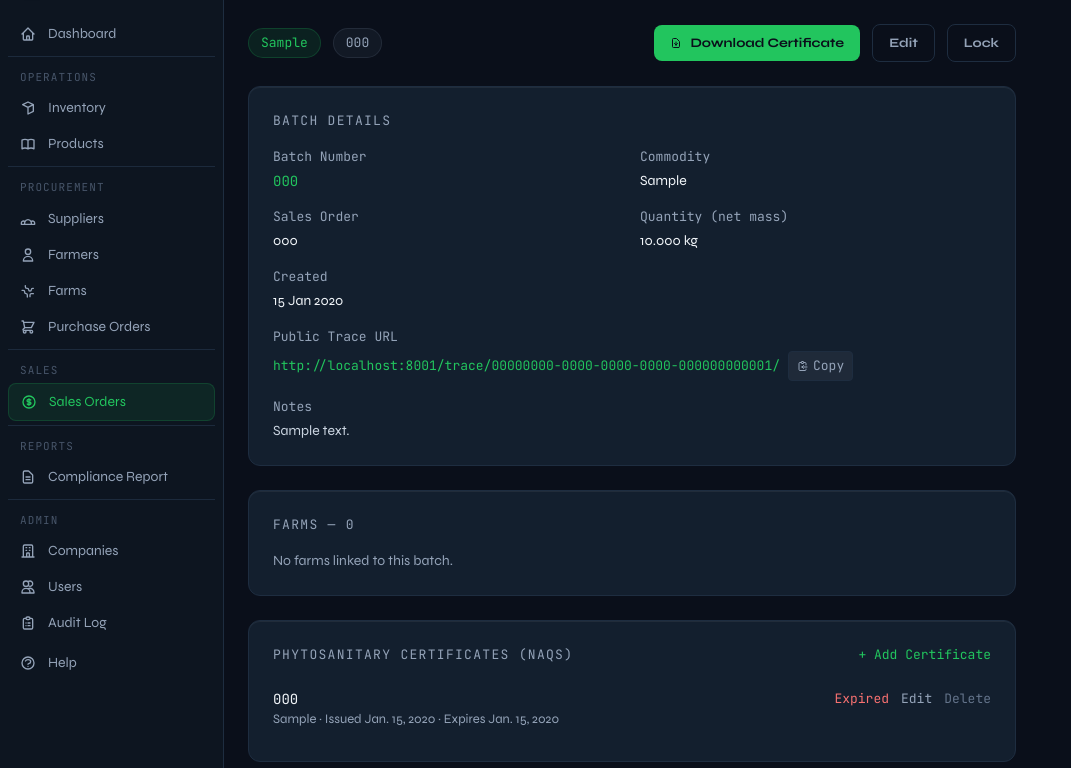
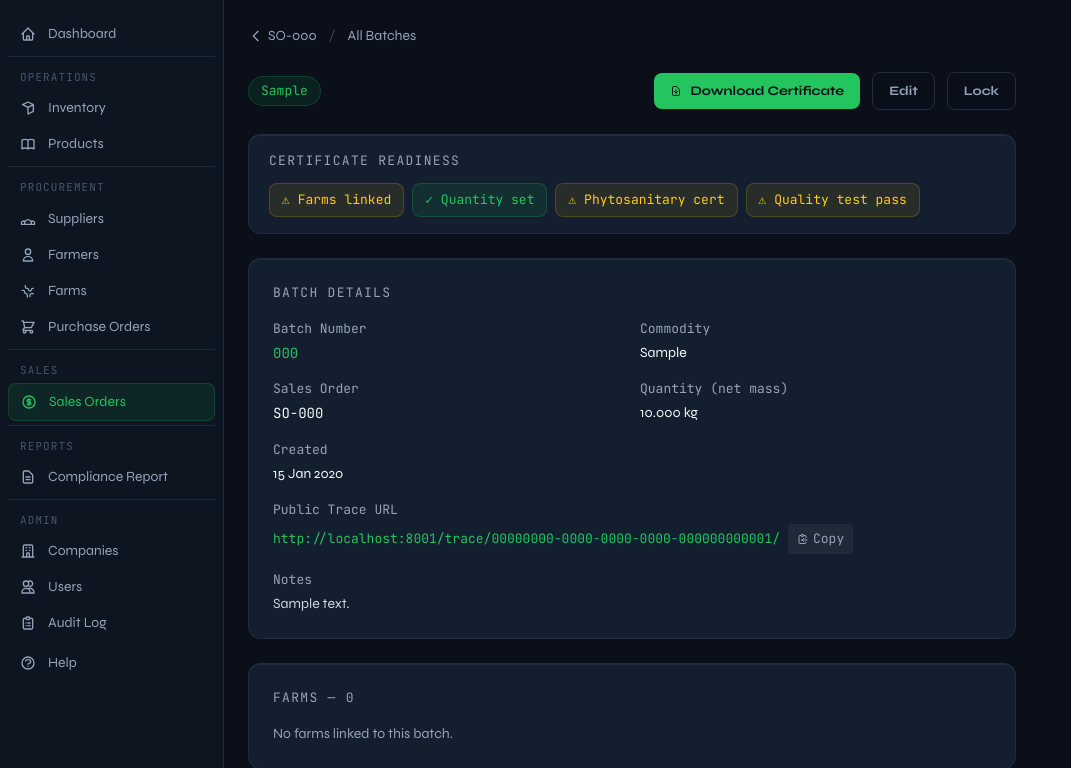
Before and after one commit to Sirleroy/agri_ops, a Django app: page /sales-orders/batches/1/ in a window 1280 px wide. Shown: the part 52-820 px from the top of the page, without its empty margins (0-1071 px from the left). Run offline with Django 5.2, Linux system fonts and the light colour scheme; a user stored in the database is signed in; tables that the repository leaves empty hold one stand-in row (values such as "Sample post"); data that the repository does not hold is empty; some libraries are stand-ins or nearby versions.

Commit message:
feat(batches): EUDR readiness strip, farm checkboxes, breadcrumb nav
- Readiness strip on batch detail: 4 pills (farms, quantity, phyto,
  quality) — green when met, amber when not; drives certificate readiness
  at a glance without opening every sub-section
- Farm selection replaced Django multi-select with checkbox list showing
  supplier, commodity, area, and compliance status per farm
- Back/cancel links use ?next or batch_detail or batch_list fallback
- SO number on batch detail is now a clickable link to the order
- get_success_url() on create/update redirects to batch detail

Co-Authored-By: Claude Sonnet 4.6 <noreply@anthropic.com>

```diff
--- a/apps/sales_orders/batch_views.py
+++ b/apps/sales_orders/batch_views.py
@@ -35,8 +35,16 @@ class BatchDetailView(StaffRequiredMixin, DetailView):
 
     def get_context_data(self, **kwargs):
         context = super().get_context_data(**kwargs)
-        context['phytosanitary_certs'] = self.object.phytosanitary_certs.all()
-        context['quality_tests'] = self.object.quality_tests.all()
+        phyto_certs = list(self.object.phytosanitary_certs.all())
+        quality_tests = self.object.quality_tests.all()
+        context['phytosanitary_certs'] = phyto_certs
+        context['quality_tests'] = quality_tests
+        context['readiness'] = {
+            'farms': self.object.farms.exists(),
+            'quantity': bool(self.object.quantity_kg),
+            'phyto': any(c.is_current for c in phyto_certs),
+            'quality': quality_tests.filter(result='pass').exists(),
+        }
         return context
 
 
@@ -44,7 +52,6 @@ class BatchCreateView(AuditCreateMixin, StaffRequiredMixin, CreateView):
     model = Batch
     template_name = 'sales_orders/batches/form.html'
     fields = ['sales_order', 'commodity', 'quantity_kg', 'farms', 'notes']
-    success_url = reverse_lazy('sales_orders:batch_list')
 
     def get_form(self, form_class=None):
         form = super().get_form(form_class)
@@ -55,16 +62,24 @@ class BatchCreateView(AuditCreateMixin, StaffRequiredMixin, CreateView):
         form.fields['sales_order'].queryset = SalesOrder.objects.filter(company=company)
         return form
 
+    def get_context_data(self, **kwargs):
+        context = super().get_context_data(**kwargs)
+        context['all_farms'] = context['form'].fields['farms'].queryset
+        context['selected_farm_ids'] = set()
+        return context
+
     def form_valid(self, form):
         form.instance.company = self.request.user.company
         return super().form_valid(form)
+
+    def get_success_url(self):
+        return reverse_lazy('sales_orders:batch_detail', kwargs={'pk': self.object.pk})
 
 
 class BatchUpdateView(AuditUpdateMixin, StaffRequiredMixin, UpdateView):
     model = Batch
     template_name = 'sales_orders/batches/form.html'
     fields = ['sales_order', 'commodity', 'quantity_kg', 'farms', 'notes']
-    success_url = reverse_lazy('sales_orders:batch_list')
 
     def get_object(self):
         obj = super().get_object()
@@ -88,6 +103,20 @@ class BatchUpdateView(AuditUpdateMixin, StaffRequiredMixin, UpdateView):
         form.fields['farms'].queryset = Farm.objects.filter(company=company)
         form.fields['sales_order'].queryset = SalesOrder.objects.filter(company=company)
         return form
+
+    def get_context_data(self, **kwargs):
+        context = super().get_context_data(**kwargs)
+        context['all_farms'] = context['form'].fields['farms'].queryset
+        context['selected_farm_ids'] = set(
+            str(pk) for pk in self.object.farms.values_list('pk', flat=True)
+        )
+        return context
+
+    def get_success_url(self):
+        next_url = self.request.GET.get('next')
+        if next_url:
+            return next_url
+        return reverse_lazy('sales_orders:batch_detail', kwargs={'pk': self.object.pk})
 
 
 # ─────────────────────────────────────
--- a/templates/sales_orders/batches/detail.html
+++ b/templates/sales_orders/batches/detail.html
@@ -4,12 +4,21 @@
 {% block content %}
 <div class="max-w-3xl space-y-6">
 
-  <div class="flex items-center justify-between">
-    <div class="flex items-center gap-3">
+  <!-- Back navigation -->
+  <div class="flex items-center gap-3 flex-wrap">
+    {% if batch.sales_order %}
+    <a href="{% url 'sales_orders:detail' batch.sales_order.pk %}" class="text-sm text-slate-500 hover:text-slate-100 transition-colors flex items-center gap-1">
+      <svg class="w-4 h-4" fill="none" stroke="currentColor" viewBox="0 0 24 24"><path stroke-linecap="round" stroke-linejoin="round" stroke-width="2" d="M15 19l-7-7 7-7"/></svg>
+      SO-{{ batch.sales_order.order_number }}
+    </a>
+    <span class="text-slate-700">/</span>
+    {% endif %}
+    <a href="{% url 'sales_orders:batch_list' %}" class="text-sm text-slate-500 hover:text-slate-100 transition-colors">All Batches</a>
+  </div>
+
+  <div class="flex items-center justify-between flex-wrap gap-3">
+    <div class="flex items-center gap-3 flex-wrap">
       <span class="px-3 py-1 rounded-full text-xs font-mono bg-green/10 text-green border border-green/20">{{ batch.commodity }}</span>
-      {% if batch.sales_order %}
-      <span class="px-3 py-1 rounded-full text-xs font-mono bg-slate-500/10 text-slate-400 border border-slate-500/20">{{ batch.sales_order.order_number }}</span>
-      {% endif %}
       {% if batch.is_locked %}
       <span class="px-3 py-1 rounded-full text-xs font-mono bg-orange-500/10 text-orange-400 border border-orange-500/20">⚿ Locked</span>
       {% endif %}
@@ -43,6 +52,29 @@
     </div>
   </div>
 
+  <!-- EUDR Readiness Strip -->
+  <div class="bg-card border border-border rounded-xl px-5 py-4">
+    <p class="text-xs font-mono text-slate-500 uppercase tracking-widest mb-3">Certificate Readiness</p>
+    <div class="flex flex-wrap gap-2">
+      <span class="flex items-center gap-1.5 px-3 py-1.5 rounded-lg text-xs font-mono border
+        {% if readiness.farms %}bg-green/10 text-green border-green/20{% else %}bg-yellow-500/10 text-yellow-400 border-yellow-500/20{% endif %}">
+        {% if readiness.farms %}✓{% else %}⚠{% endif %} Farms linked
+      </span>
+      <span class="flex items-center gap-1.5 px-3 py-1.5 rounded-lg text-xs font-mono border
+        {% if readiness.quantity %}bg-green/10 text-green border-green/20{% else %}bg-yellow-500/10 text-yellow-400 border-yellow-500/20{% endif %}">
+        {% if readiness.quantity %}✓{% else %}⚠{% endif %} Quantity set
+      </span>
+      <span class="flex items-center gap-1.5 px-3 py-1.5 rounded-lg text-xs font-mono border
+        {% if readiness.phyto %}bg-green/10 text-green border-green/20{% else %}bg-yellow-500/10 text-yellow-400 border-yellow-500/20{% endif %}">
+        {% if readiness.phyto %}✓{% else %}⚠{% endif %} Phytosanitary cert
+      </span>
+      <span class="flex items-center gap-1.5 px-3 py-1.5 rounded-lg text-xs font-mono border
+        {% if readiness.quality %}bg-green/10 text-green border-green/20{% else %}bg-yellow-500/10 text-yellow-400 border-yellow-500/20{% endif %}">
+        {% if readiness.quality %}✓{% else %}⚠{% endif %} Quality test pass
+      </span>
+    </div>
+  </div>
+
   <div class="bg-card border border-border rounded-xl p-6">
     <p class="text-xs font-mono text-slate-500 uppercase tracking-widest mb-4">Batch Details</p>
     <dl class="grid grid-cols-2 gap-4 text-sm">
@@ -56,7 +88,13 @@
       </div>
       <div>
         <dt class="text-xs text-slate-500 font-mono mb-1">Sales Order</dt>
-        <dd class="text-slate-100">{{ batch.sales_order.order_number|default:"—" }}</dd>
+        <dd>
+          {% if batch.sales_order %}
+          <a href="{% url 'sales_orders:detail' batch.sales_order.pk %}" class="text-slate-100 hover:text-green transition-colors font-mono">
+            SO-{{ batch.sales_order.order_number }}
+          </a>
+          {% else %}—{% endif %}
+        </dd>
       </div>
       <div>
         <dt class="text-xs text-slate-500 font-mono mb-1">Quantity (net mass)</dt>
```
Also changed, not shown: templates/sales_orders/batches/form.html (+50 -14 lines).
